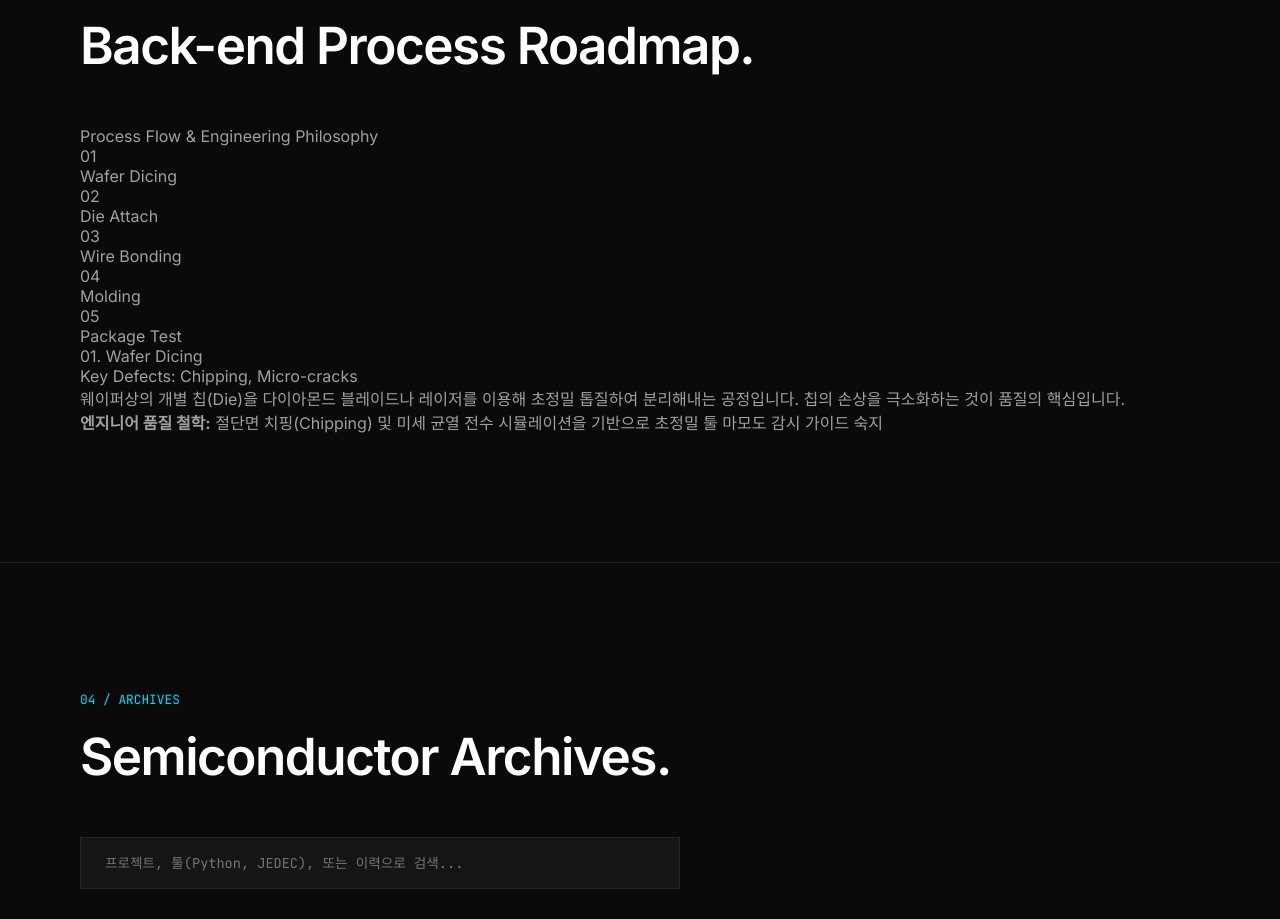
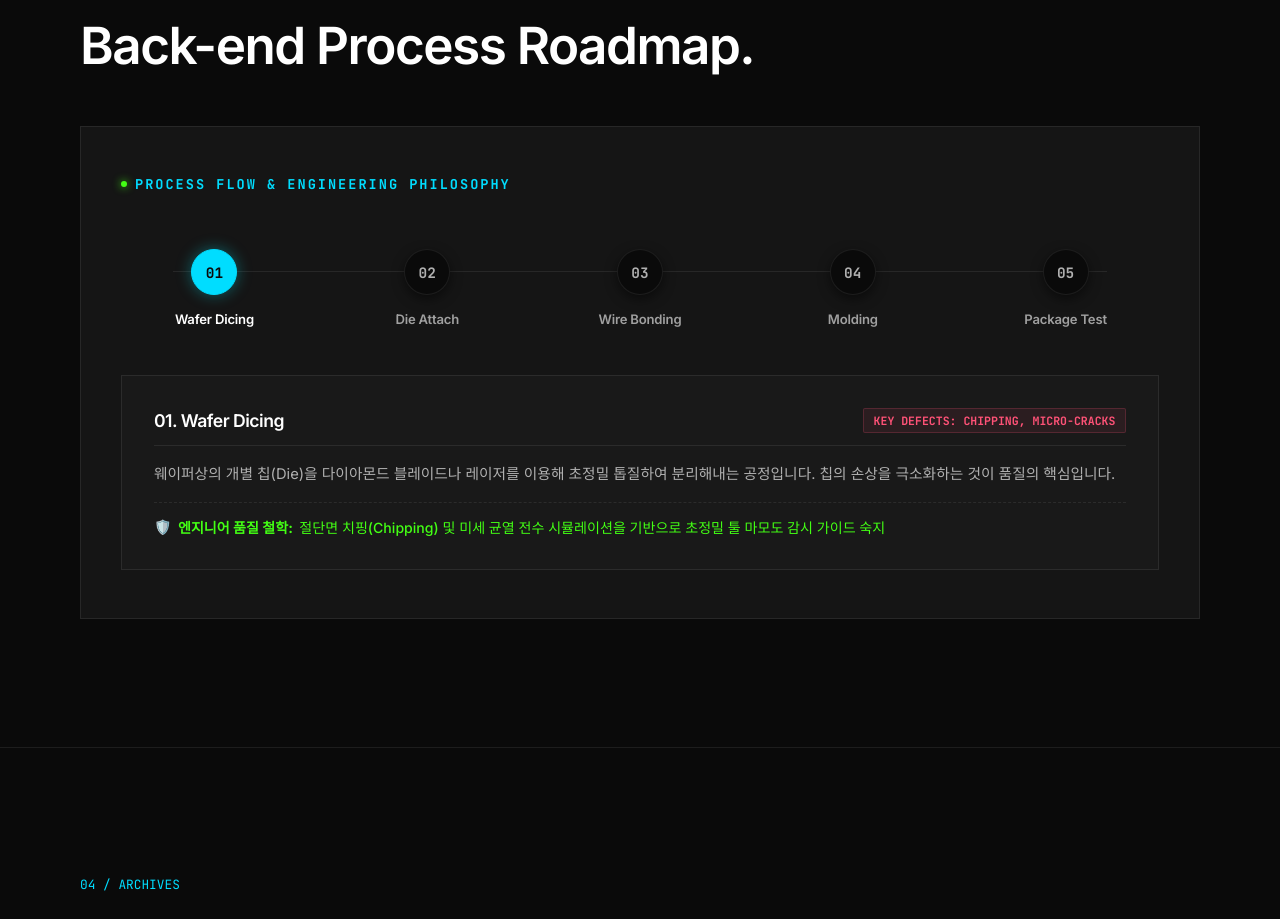
Before and after one commit to oasunryo/portfolio, a Next.js app: page / in a window 1280 px wide. Shown: the part 980-1899 px from the top of the page. Built offline with nearby package versions, Linux system fonts and the light colour scheme.

Commit message:
fix: restore semiconductor roadmap horizontal styles in globals.css

```diff
--- a/src/app/globals.css
+++ b/src/app/globals.css
@@ -858,3 +858,201 @@ footer {
     grid-template-columns: 1fr;
   }
 }
+
+/* ==========================================
+   Semiconductor Backend Process Roadmap Style (Ozgur Tech Skin)
+   ========================================== */
+.roadmap-container {
+  background: var(--surface-raised);
+  border: 1px solid var(--rule);
+  padding: 3rem 2.5rem;
+  position: relative;
+  overflow: hidden;
+  margin-top: 2rem;
+}
+
+.roadmap-title {
+  font-family: var(--font-mono);
+  font-size: 0.85rem;
+  font-weight: 700;
+  color: hsl(var(--accent-primary));
+  text-transform: uppercase;
+  letter-spacing: 2px;
+  margin-bottom: 3.5rem;
+  display: flex;
+  align-items: center;
+  gap: 0.5rem;
+}
+
+.roadmap-title::before {
+  content: '';
+  display: inline-block;
+  width: 6px;
+  height: 6px;
+  background-color: hsl(var(--accent-secondary));
+  border-radius: 50%;
+  box-shadow: 0 0 8px hsl(var(--accent-secondary));
+}
+
+.roadmap-flow {
+  display: flex;
+  justify-content: space-between;
+  align-items: center;
+  position: relative;
+  gap: 1rem;
+  z-index: 2;
+  margin-bottom: 3rem;
+}
+
+.roadmap-line {
+  position: absolute;
+  top: 22px;
+  left: 5%;
+  right: 5%;
+  height: 1px;
+  background: var(--rule);
+  z-index: 1;
+}
+
+.roadmap-step {
+  display: flex;
+  flex-direction: column;
+  align-items: center;
+  position: relative;
+  z-index: 3;
+  width: 18%;
+  cursor: pointer;
+}
+
+.roadmap-node {
+  width: 46px;
+  height: 46px;
+  border-radius: 50%;
+  background: var(--bg);
+  border: 1px solid var(--rule);
+  display: flex;
+  justify-content: center;
+  align-items: center;
+  font-family: var(--font-mono);
+  font-weight: 700;
+  font-size: 0.9rem;
+  color: var(--text-secondary);
+  box-shadow: 0 4px 12px rgba(0,0,0,0.5);
+  transition: var(--transition-smooth);
+}
+
+.roadmap-step:hover .roadmap-node {
+  color: var(--bg);
+  background: hsl(var(--accent-primary));
+  border-color: hsl(var(--accent-primary));
+  box-shadow: 0 0 15px rgba(var(--accent-primary-rgb), 0.35);
+  transform: scale(1.08);
+}
+
+.roadmap-node-active {
+  color: var(--bg) !important;
+  background: hsl(var(--accent-primary)) !important;
+  border-color: hsl(var(--accent-primary)) !important;
+  box-shadow: 0 0 15px rgba(var(--accent-primary-rgb), 0.35) !important;
+}
+
+.roadmap-step-name {
+  font-family: var(--font-sans);
+  font-size: 0.82rem;
+  font-weight: 600;
+  color: var(--text);
+  margin-top: 1rem;
+  text-align: center;
+  letter-spacing: -0.2px;
+  transition: var(--transition-fast);
+}
+
+.roadmap-step:hover .roadmap-step-name {
+  color: var(--fg);
+}
+
+.roadmap-step-name-active {
+  color: var(--fg) !important;
+}
+
+/* Roadmap Details Box (Ozgur Glass Block) */
+.roadmap-details-box {
+  background: rgba(255, 255, 255, 0.015);
+  border: 1px solid var(--rule);
+  padding: 2rem;
+  min-height: 120px;
+  transition: var(--transition-smooth);
+}
+
+.roadmap-details-header {
+  display: flex;
+  justify-content: space-between;
+  align-items: center;
+  border-bottom: 1px solid var(--rule);
+  padding-bottom: 0.75rem;
+  margin-bottom: 1rem;
+}
+
+.roadmap-details-step-title {
+  font-family: var(--font-sans);
+  font-size: 1.1rem;
+  font-weight: 600;
+  color: var(--fg);
+  letter-spacing: -0.5px;
+}
+
+.roadmap-details-defects-badge {
+  font-family: var(--font-mono);
+  font-size: 0.72rem;
+  font-weight: 600;
+  padding: 0.25rem 0.6rem;
+  border-radius: 2px;
+  color: #ff5277;
+  background: rgba(255, 82, 119, 0.08);
+  border: 1px solid rgba(255, 82, 119, 0.2);
+  text-transform: uppercase;
+}
+
+.roadmap-details-description {
+  font-size: 0.92rem;
+  line-height: 1.65;
+  color: var(--text-secondary);
+  margin-bottom: 1rem;
+}
+
+.roadmap-details-philosophy {
+  font-size: 0.88rem;
+  font-weight: 500;
+  color: hsl(var(--accent-secondary));
+  display: flex;
+  align-items: center;
+  gap: 0.4rem;
+  border-top: 1px dashed var(--rule);
+  padding-top: 0.85rem;
+}
+
+.roadmap-details-philosophy::before {
+  content: '🛡️';
+}
+
+@media (max-width: 768px) {
+  .roadmap-flow {
+    flex-direction: column;
+    gap: 1.5rem;
+    align-items: flex-start;
+  }
+  .roadmap-line {
+    display: none;
+  }
+  .roadmap-step {
+    width: 100%;
+    flex-direction: row;
+    gap: 1.25rem;
+    align-items: center;
+    justify-content: flex-start;
+  }
+  .roadmap-step-name {
+    margin-top: 0;
+    text-align: left;
+  }
+}
```
